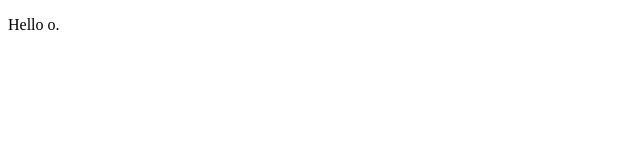
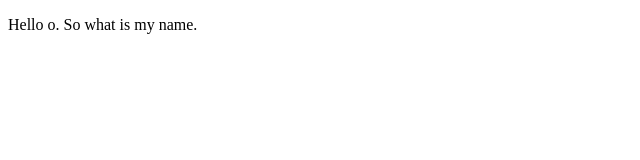
Before and after one commit to Abdulquddus-Nuhu/google-homepage, a plain HTML site: page index.html in a window 1280 px wide. Shown: the whole page, without its empty margins (0-640 px from the left). Drawn offline with Linux system fonts and the light colour scheme.

Commit message:
added'whats ma name to index.html'

```diff
--- a/index.html
+++ b/index.html
@@ -8,6 +8,7 @@
 <body>
   <p>
     Hello o.
+    So what is my name.
   </p>
 </body>
 </html>
```
